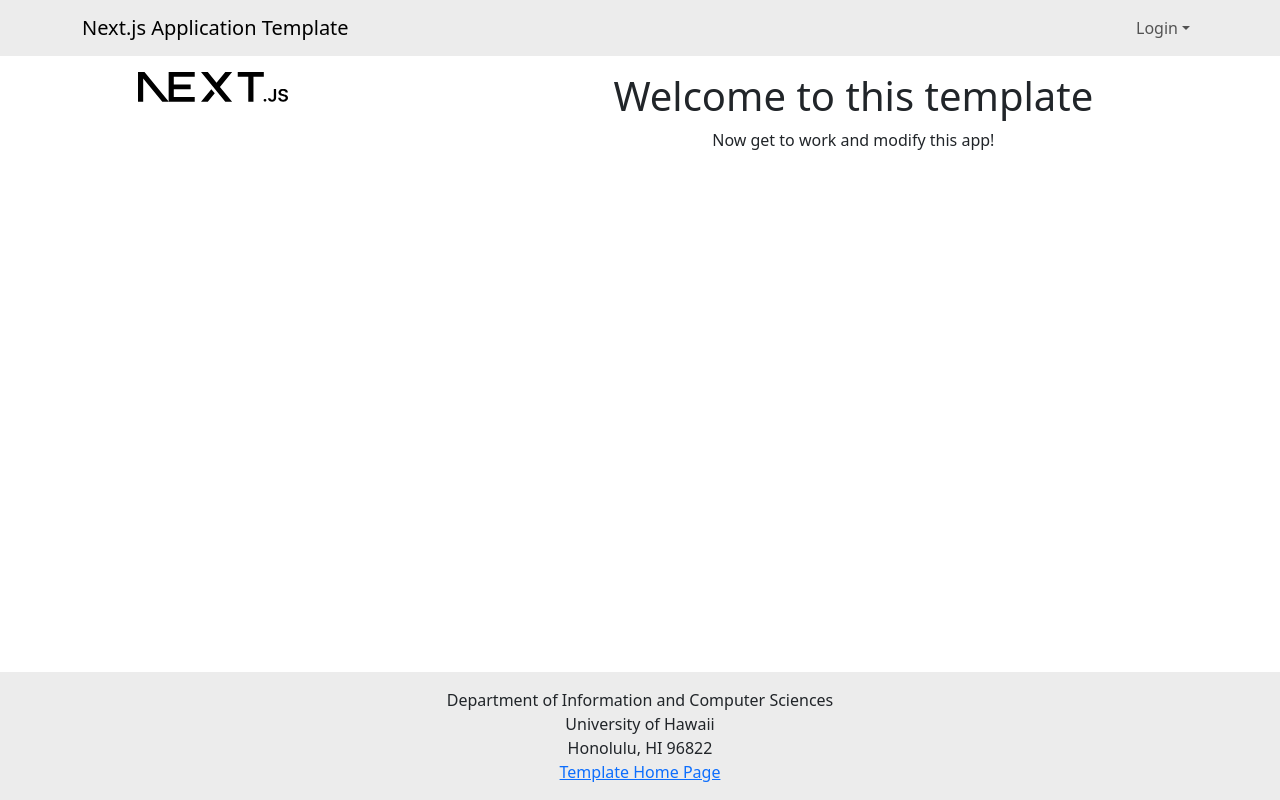
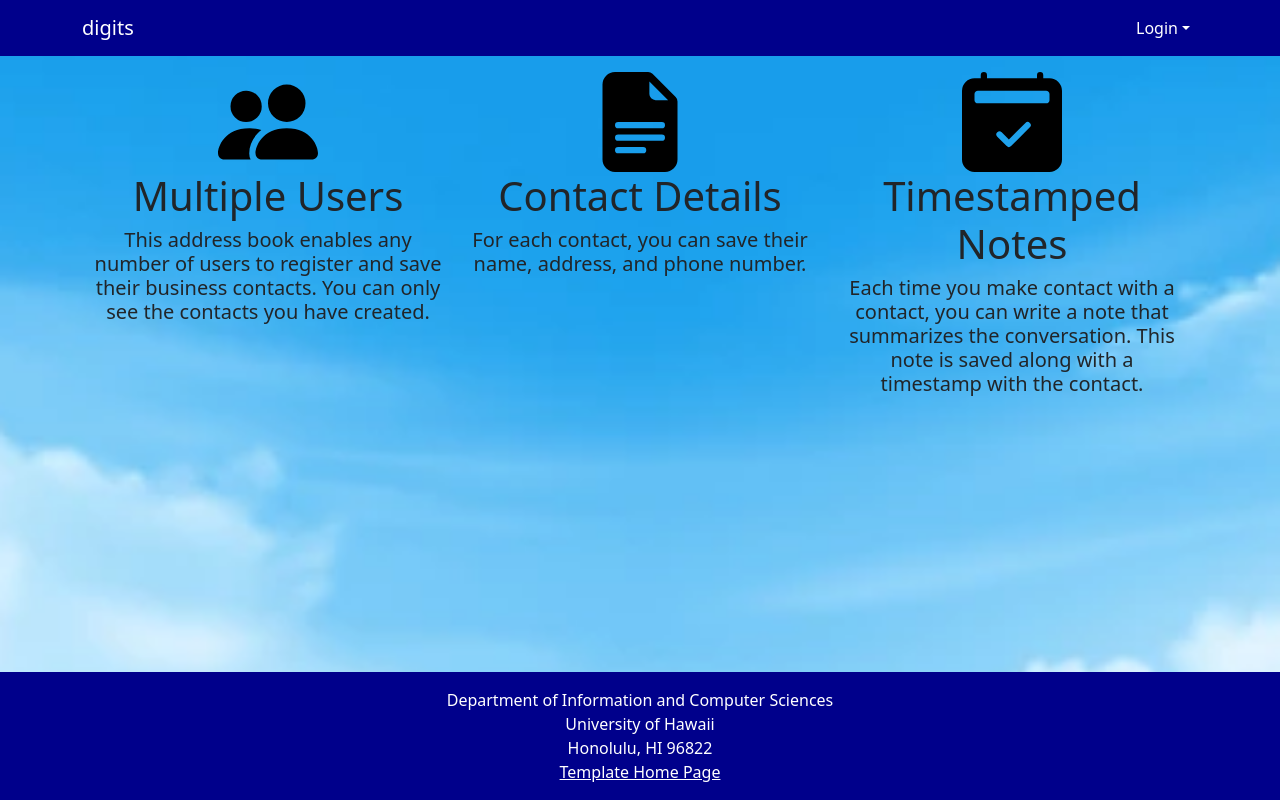
Before and after one commit to mtuando/digits, a Next.js app: page / in a window 1280 px wide. Built offline with nearby package versions, Linux system fonts and the light colour scheme; no server answers.

Commit message:
landing page mockup finished in 18 minutes.
Time: 18:22

```diff
--- a/src/app/globals.css
+++ b/src/app/globals.css
@@ -1,6 +1,20 @@
+/* Set up some CSS variables to theme the application. */
+:root {
+  --nat-navbar-bg: darkblue ;
+  --nat-navbar-bg-rgb: 0, 0, 139;
+  --nat-navbar-text-color: white;
+}
+
+footer, footer a {
+  color: var(--nat-navbar-text-color);
+}
+
 html,
 body {
-  --bs-light-rgb: 236, 236, 236;
+  --bs-dark: var(--nat-navbar-bg);
+  --bs-dark-rgb: var(--nat-navbar-bg-rgb);
+  background: fixed center url(../../public/vector-sky-blue-horizon-clear-600nw-2637054793.png);
+  background-size: cover;
   box-sizing: border-box;
   height: 100%;
   padding: 0;
@@ -12,3 +26,15 @@
   display: flex;
   flex-direction: column;
 }
+
+body .navbar {
+  --bs-navbar-active-color: var(--nat-navbar-highlight-text);
+  --bs-navbar-brand-color: var(--nat-navbar-text-color);
+  --bs-navbar-brand-hover-color: var(--nat-navbar-highlight-text);
+  --bs-navbar-color: var(--nat-navbar-text-color);
+  --bs-navbar-hover-color: var(--nat-navbar-highlight-text);
+}
+
+.bg-dark a.dropdown-item {
+  color: var(--nat-navbar-bg);
+}
--- a/src/app/layout.tsx
+++ b/src/app/layout.tsx
@@ -18,7 +18,7 @@
 });
 
 export const metadata: Metadata = {
-  title: "Next.js Application Template",
+  title: "digits",
   description: "Generated by ics-software-engineering.github.io",
 };
 
--- a/src/app/page.tsx
+++ b/src/app/page.tsx
@@ -1,17 +1,25 @@
-import { Col, Container, Image, Row } from 'react-bootstrap';
+import { Col, Container, Row } from 'react-bootstrap';
+import { PeopleFill, FileEarmarkTextFill, Calendar2CheckFill } from 'react-bootstrap-icons';
 
 /** The Home page. */
 const Home = () => (
   <main>
-    <Container id="landing-page" fluid className="py-3">
-      <Row className="align-middle text-center">
-        <Col xs={4}>
-          <Image src="next.svg" width="150px" alt="" />
+    <Container id="landing-page" className="py-3">
+      <Row className="align-middle text-center mx-auto">
+        <Col>
+          <PeopleFill size={100}/>
+          <h1>Multiple Users</h1>
+          <h5>This address book enables any number of users to register and save their business contacts. You can only see the contacts you have created.</h5>
         </Col>
-
-        <Col xs={8} className="d-flex flex-column justify-content-center">
-          <h1>Welcome to this template</h1>
-          <p>Now get to work and modify this app!</p>
+        <Col>
+          <FileEarmarkTextFill size={100}/>
+          <h1>Contact Details</h1>
+          <h5>For each contact, you can save their name, address, and phone number.</h5>
+        </Col>
+        <Col>
+          <Calendar2CheckFill size={100}/>
+          <h1>Timestamped Notes</h1>
+          <h5>Each time you make contact with a contact, you can write a note that summarizes the conversation. This note is saved along with a timestamp with the contact.</h5>
         </Col>
       </Row>
     </Container>
--- a/src/components/Footer.tsx
+++ b/src/components/Footer.tsx
@@ -2,7 +2,7 @@
 
 /** The Footer appears at the bottom of every page. Rendered by the App Layout component. */
 const Footer = () => (
-  <footer className="mt-auto py-3 bg-light">
+  <footer className="mt-auto py-3 bg-dark">
     <Container>
       <Col className="text-center">
         Department of Information and Computer Sciences
--- a/src/components/Navbar.tsx
+++ b/src/components/Navbar.tsx
@@ -12,9 +12,9 @@
   const currentUser = session?.user?.email;
   const role = session?.user?.role;
   return (
-    <Navbar bg="light" expand="lg">
+    <Navbar bg="dark" expand="lg">
       <Container>
-        <Navbar.Brand href="/">Next.js Application Template</Navbar.Brand>
+        <Navbar.Brand href="/">digits</Navbar.Brand>
         <Navbar.Toggle aria-controls="basic-navbar-nav" />
         <Navbar.Collapse id="basic-navbar-nav">
           <Nav className="me-auto justify-content-start">
```
Also changed, not shown: public/vector-sky-blue-horizon-clear-600nw-2637054793.png (added), 1 other file (tests, documents, lock files or other folders).
